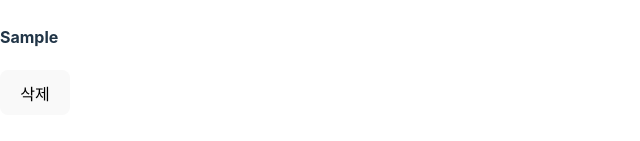
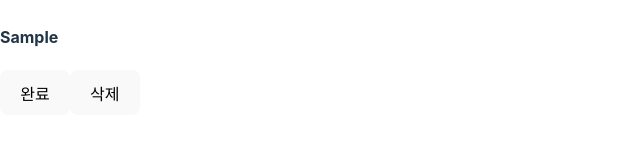
Before and after one commit to leeclaire07/practice, a React (Vite) app: page / in a window 1280 px wide. Both pictures are taken after typing "Sample" into the empty fields and a click on the button "추가". Shown: the part 375-516 px from the top of the page, without its empty margins (0-640 px from the left). Built offline with nearby package versions, Linux system fonts and the light colour scheme.

Commit message:
update: 업데이트

```diff
--- a/src/App.jsx
+++ b/src/App.jsx
@@ -7,16 +7,39 @@ function App() {
 	const textChange = (e) => {
 		setText(e.target.value);
 	};
+
 	const handleAddTodo = () => {
-		setTodos([...todos, { id: crypto.randomUUID(), title: text }]);
+		setTodos([
+			...todos,
+			{ id: crypto.randomUUID(), title: text, isDone: false },
+		]);
 	};
 
-	// 삭제 함수 만들고 버튼에 엮기
 	const handleRemoveTodo = (target) => {
-		// create 때와 마찬가지로 todos를 변경하는 것이므로 setTodos를 사용한다
-		// filter를 이용해 todo.id !== target 조건식이 true인 객체만으로 이루어진 배열을 setTodos 해준다
 		setTodos(todos.filter((todo) => todo.id !== target));
 	};
+
+	const handleTodoIsDone = (target) => {
+		const updatedTodos = todos.map((todo) => {
+			// todo의 id가 target이랑 같으면 객체의 isDone만 true로 바꿔서 return 해준다
+			if (todo.id === target) {
+				return { ...todo, isDone: true };
+				// 나머지는 그냥 return 해준다
+			} else {
+				return todo;
+			}
+		});
+
+		setTodos(updatedTodos);
+	};
+
+	// 간지 버전
+	// const handleTodoIsDone = (target) => {
+	// 	const updatedTodos = todos.map((todo) =>
+	// 		todo.id === target ? { ...todo, isDone: true } : todo
+	// 	);
+	// 	setTodos(updatedTodos);
+	// };
 
 	return (
 		<>
@@ -25,7 +48,10 @@ function App() {
 			{todos.map((todo) => {
 				return (
 					<li key={todo.id}>
-						<h4>{todo.title}</h4>
+						<h4 style={{ textDecoration: todo.isDone && "line-through" }}>
+							{todo.title}
+						</h4>
+						<button onClick={() => handleTodoIsDone(todo.id)}>완료</button>
 						<button onClick={() => handleRemoveTodo(todo.id)}>삭제</button>
 					</li>
 				);
```
